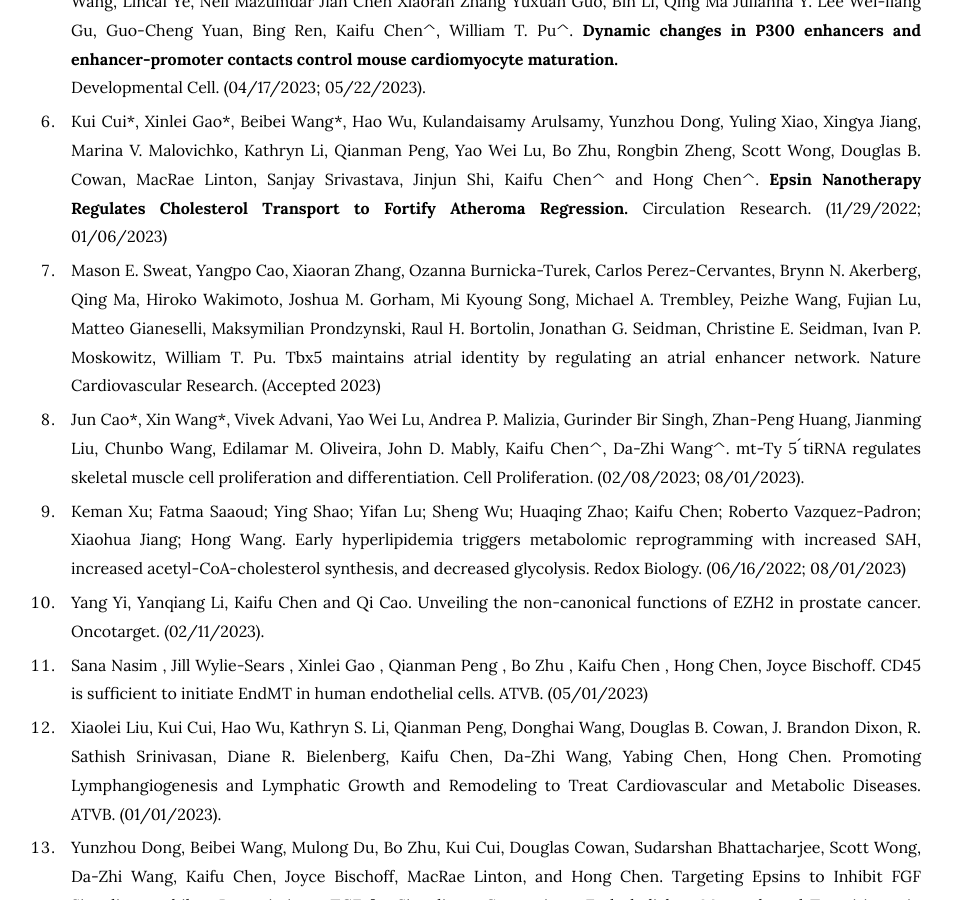
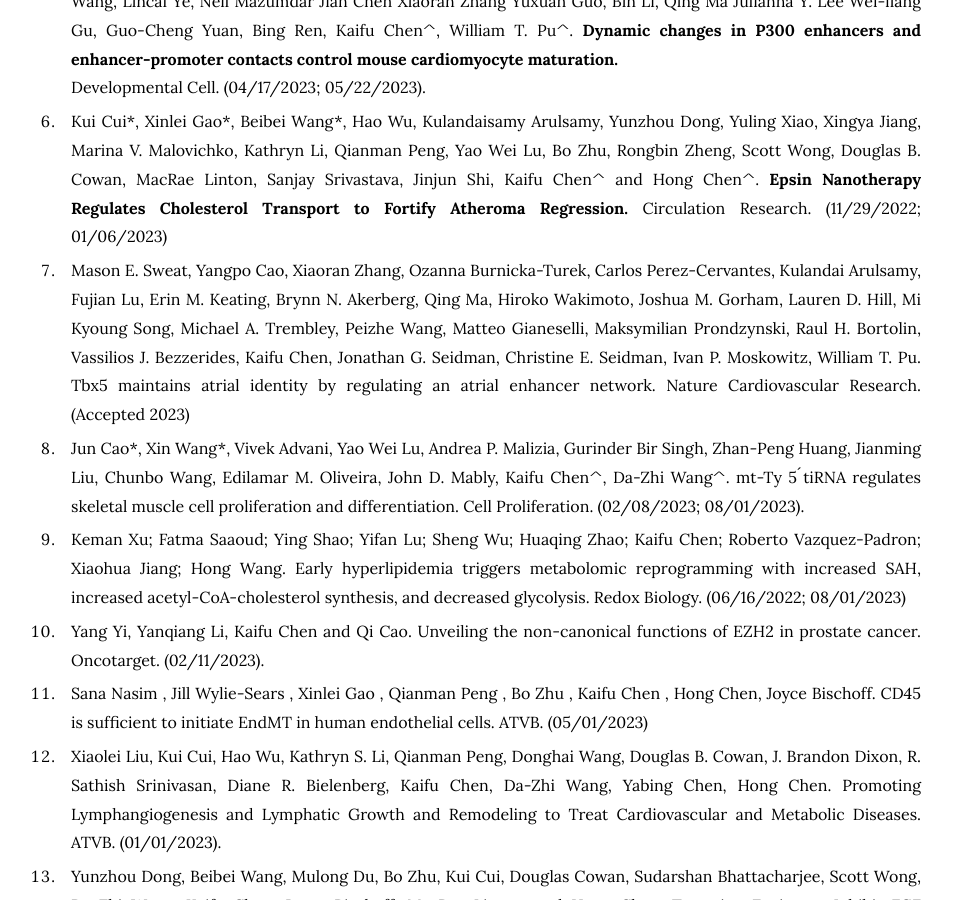
Before and after one commit to kaifuchenlab/kaifuchenlab.github.io, a Jekyll site: the page built from 3.publication/index.md, in a window 1280 px wide and 900 px high, scrolled down 1063 px. Shown: the whole window, without its empty margins (169-1122 px from the left). Built offline with Jekyll 4.4.1, drawn with Linux system fonts in a browser that asks for light colours.

Commit message:
Update index.md

```diff
--- a/3.publication/index.md
+++ b/3.publication/index.md
@@ -33,7 +33,7 @@ Developmental Cell. (04/17/2023; 05/22/2023).
 
 74. Kui Cui\*,  Xinlei Gao\*,  Beibei Wang\*,  Hao Wu,  Kulandaisamy Arulsamy,  Yunzhou Dong,  Yuling Xiao,  Xingya Jiang,  Marina V. Malovichko, Kathryn Li,  Qianman Peng,  Yao Wei Lu,  Bo Zhu,  Rongbin Zheng,  Scott Wong,  Douglas B. Cowan,  MacRae Linton,  Sanjay Srivastava, Jinjun Shi,  Kaifu Chen^ and  Hong Chen^. **Epsin Nanotherapy Regulates Cholesterol Transport to Fortify Atheroma Regression.** Circulation Research. (11/29/2022; 01/06/2023)
 
-73. Mason E. Sweat, Yangpo Cao, Xiaoran Zhang, Ozanna Burnicka-Turek, Carlos Perez-Cervantes, Brynn N. Akerberg, Qing Ma, Hiroko Wakimoto, Joshua M. Gorham, Mi Kyoung Song, Michael A. Trembley, Peizhe Wang, Fujian Lu, Matteo Gianeselli, Maksymilian Prondzynski, Raul H. Bortolin, Jonathan G. Seidman, Christine E. Seidman, Ivan P. Moskowitz, William T. Pu. Tbx5 maintains atrial identity by regulating an atrial enhancer network. Nature Cardiovascular Research. (Accepted 2023)
+73. Mason E. Sweat, Yangpo Cao, Xiaoran Zhang, Ozanna Burnicka-Turek, Carlos Perez-Cervantes, Kulandai Arulsamy, Fujian Lu, Erin M. Keating, Brynn N. Akerberg, Qing Ma, Hiroko Wakimoto, Joshua M. Gorham, Lauren D. Hill, Mi Kyoung Song, Michael A. Trembley, Peizhe Wang, Matteo Gianeselli, Maksymilian Prondzynski, Raul H. Bortolin, Vassilios J. Bezzerides, Kaifu Chen, Jonathan G. Seidman, Christine E. Seidman, Ivan P. Moskowitz, William T. Pu. Tbx5 maintains atrial identity by regulating an atrial enhancer network. Nature Cardiovascular Research. (Accepted 2023)
 
 72. Jun Cao\*, Xin Wang\*, Vivek Advani, Yao Wei Lu, Andrea P. Malizia, Gurinder Bir Singh, Zhan-Peng Huang, Jianming Liu, Chunbo Wang, Edilamar M. Oliveira, John D. Mably, Kaifu Chen^, Da-Zhi Wang^. mt-Ty 5 ́tiRNA regulates skeletal muscle cell proliferation and differentiation. Cell Proliferation. (02/08/2023; 08/01/2023).
 
```
